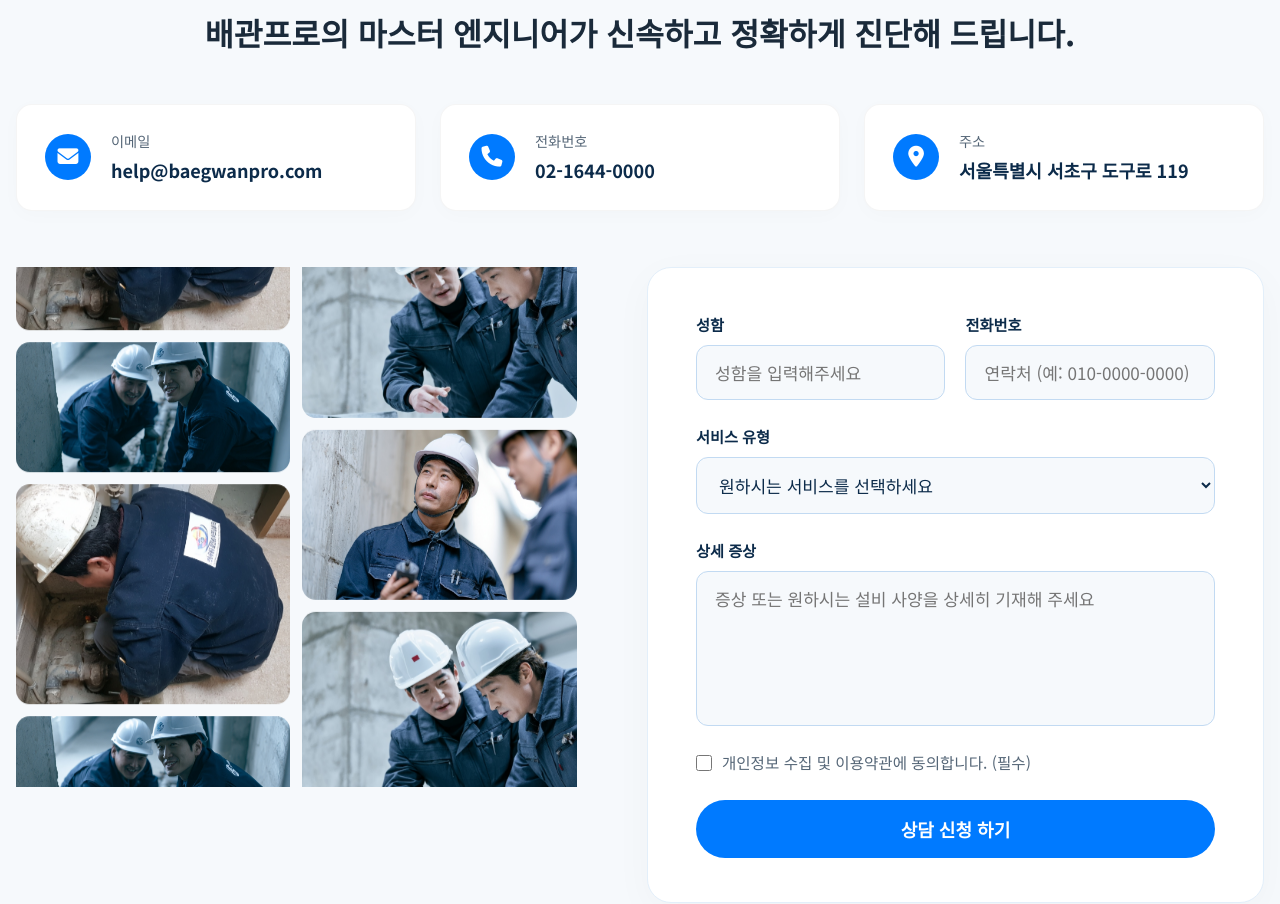
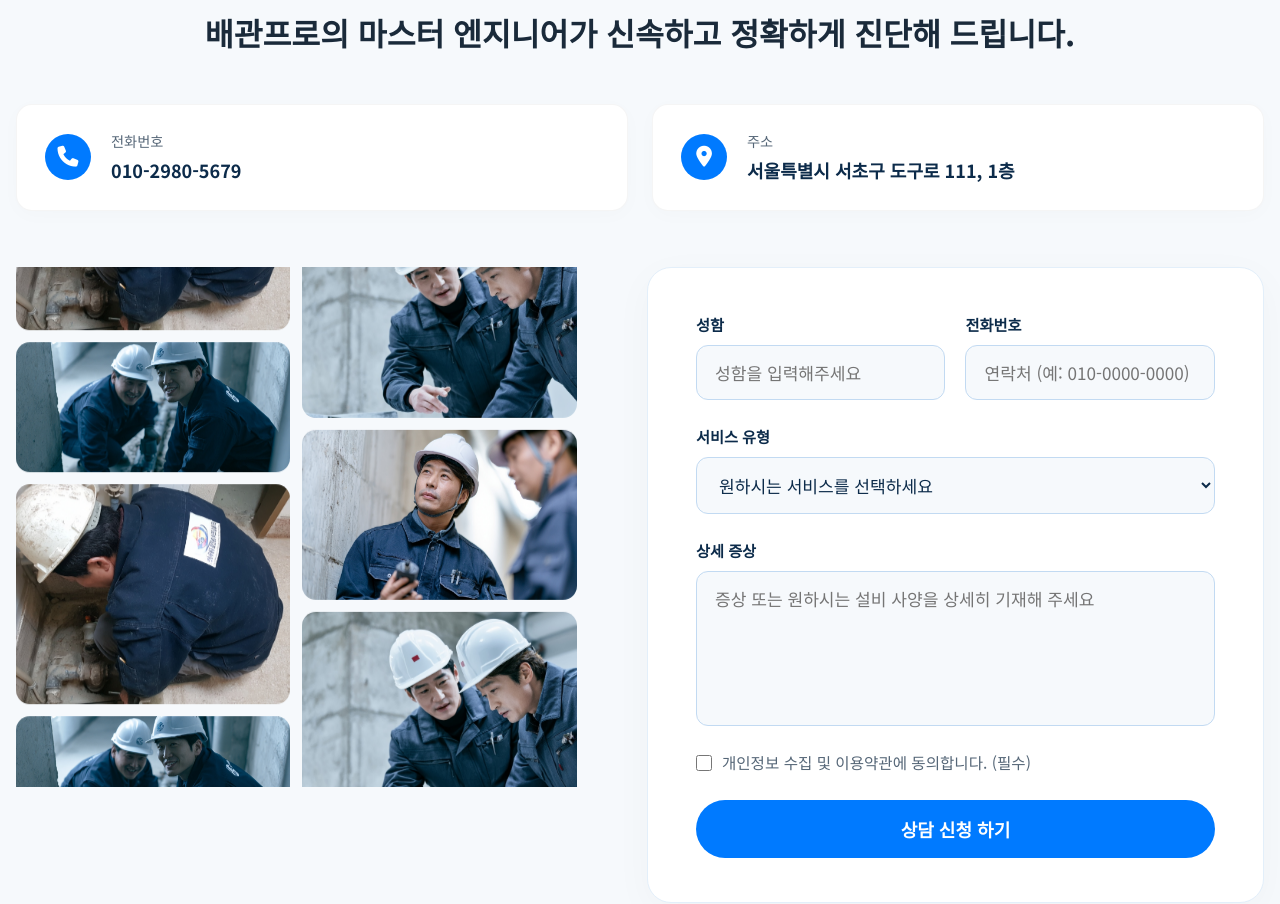
Before and after one commit to taeeun1112/website, a website: page index.html in a window 1280 px wide. Shown: the part 10020-10924 px from the top of the page. Drawn offline with Linux system fonts and the light colour scheme.

Commit message:
style: remove email card in contact section, update phone/address details, adjust columns

```diff
--- a/index.html
+++ b/index.html
@@ -541,21 +541,11 @@
                 <div class="contact-info-row animate-trigger">
                     <div class="contact-info-card">
                         <div class="info-icon-circle">
-                            <i class="fa-solid fa-envelope"></i>
-                        </div>
-                        <div class="info-text-box">
-                            <span class="info-label">이메일</span>
-                            <span class="info-value">help@baegwanpro.com</span>
-                        </div>
-                    </div>
-
-                    <div class="contact-info-card">
-                        <div class="info-icon-circle">
                             <i class="fa-solid fa-phone"></i>
                         </div>
                         <div class="info-text-box">
                             <span class="info-label">전화번호</span>
-                            <span class="info-value">02-1644-0000</span>
+                            <span class="info-value">010-2980-5679</span>
                         </div>
                     </div>
 
@@ -565,7 +555,7 @@
                         </div>
                         <div class="info-text-box">
                             <span class="info-label">주소</span>
-                            <span class="info-value">서울특별시 서초구 도구로 119</span>
+                            <span class="info-value">서울특별시 서초구 도구로 111, 1층</span>
                         </div>
                     </div>
                 </div>
--- a/style.css
+++ b/style.css
@@ -1627,7 +1627,7 @@ h1.hero-main-promo {
 /* Info cards row */
 .contact-info-row {
     display: grid;
-    grid-template-columns: repeat(3, 1fr);
+    grid-template-columns: repeat(2, 1fr);
     gap: 24px;
     margin-bottom: 56px;
 }
```
